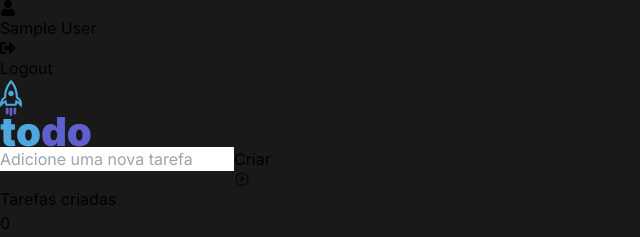
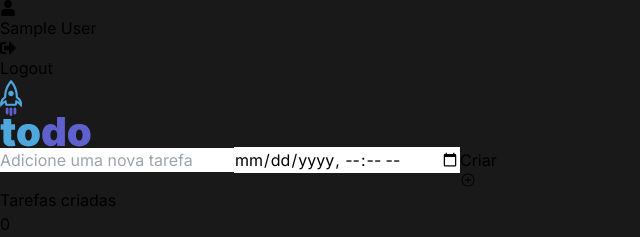
Before and after one commit to TEAM-YOOKE/dotlist, a React (Vite) app: page /todos in a window 1280 px wide. Shown: the top 237 px of the page, without its empty margins (0-640 px from the left). Built offline with nearby package versions, Linux system fonts and the light colour scheme; no server answers; the database is empty; sample sign-in values are in the browser's storage.

Commit message:
deadline

```diff
--- a/src/components/AddTodo.jsx
+++ b/src/components/AddTodo.jsx
@@ -4,17 +4,20 @@ import { useSelector } from "react-redux";
 
 function AddTodo({ addTodo, loading }) {
   const [task, setTask] = useState("");
+  const [deadline, setDeadline] = useState(""); // New state for deadline
   const { user } = useSelector((state) => ({ ...state }));
 
   const handleCreateTask = (e) => {
     e.preventDefault();
-    if (task.trim()) {
+    if (task.trim() && deadline) {
+      // Ensure deadline is set
       const title = task;
       const description = "todo";
       const completed = false;
       const userId = user.id;
-      addTodo(title, description, completed, userId);
-      setTask(""); // Clear the input field after adding the task
+      addTodo(title, description, completed, userId, deadline);
+      setTask(""); // Clear task input
+      setDeadline(""); // Clear deadline input
     }
   };
 
@@ -31,6 +34,13 @@ function AddTodo({ addTodo, loading }) {
         onChange={(e) => setTask(e.target.value)} // Update task state on input change
         className="flex-1 p-2 text-white bg-[#262626] placeholder-[#808080] rounded-md outline-none focus:ring-2 focus:ring-blue-500 h-[54px]"
       />
+      <input
+        type="datetime-local" // Input type for date and time
+        name="deadline"
+        value={deadline} // Bind input to deadline state
+        onChange={(e) => setDeadline(e.target.value)} // Update deadline state on input change
+        className="p-2 text-white bg-[#262626] placeholder-[#808080] rounded-md outline-none focus:ring-2 focus:ring-blue-500 h-[54px]"
+      />
       <button
         type="submit"
         disabled={loading}
```
